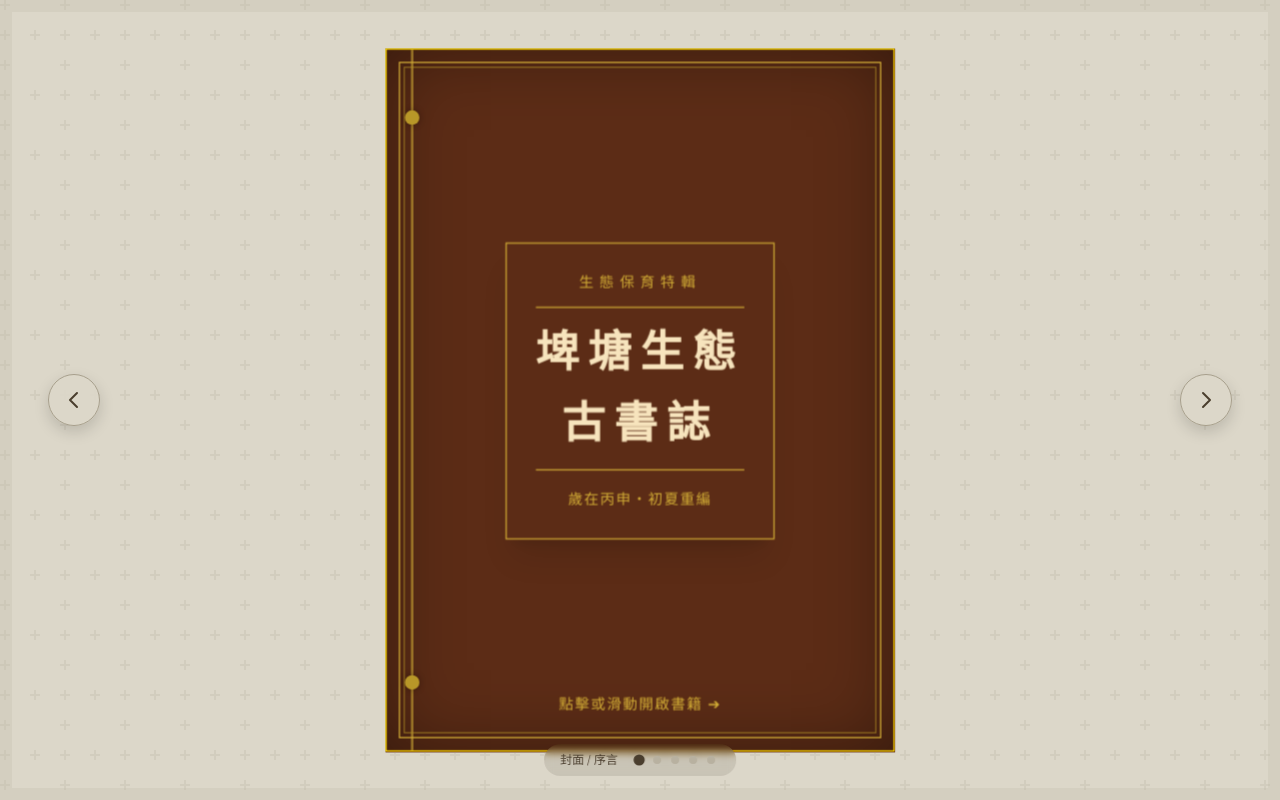
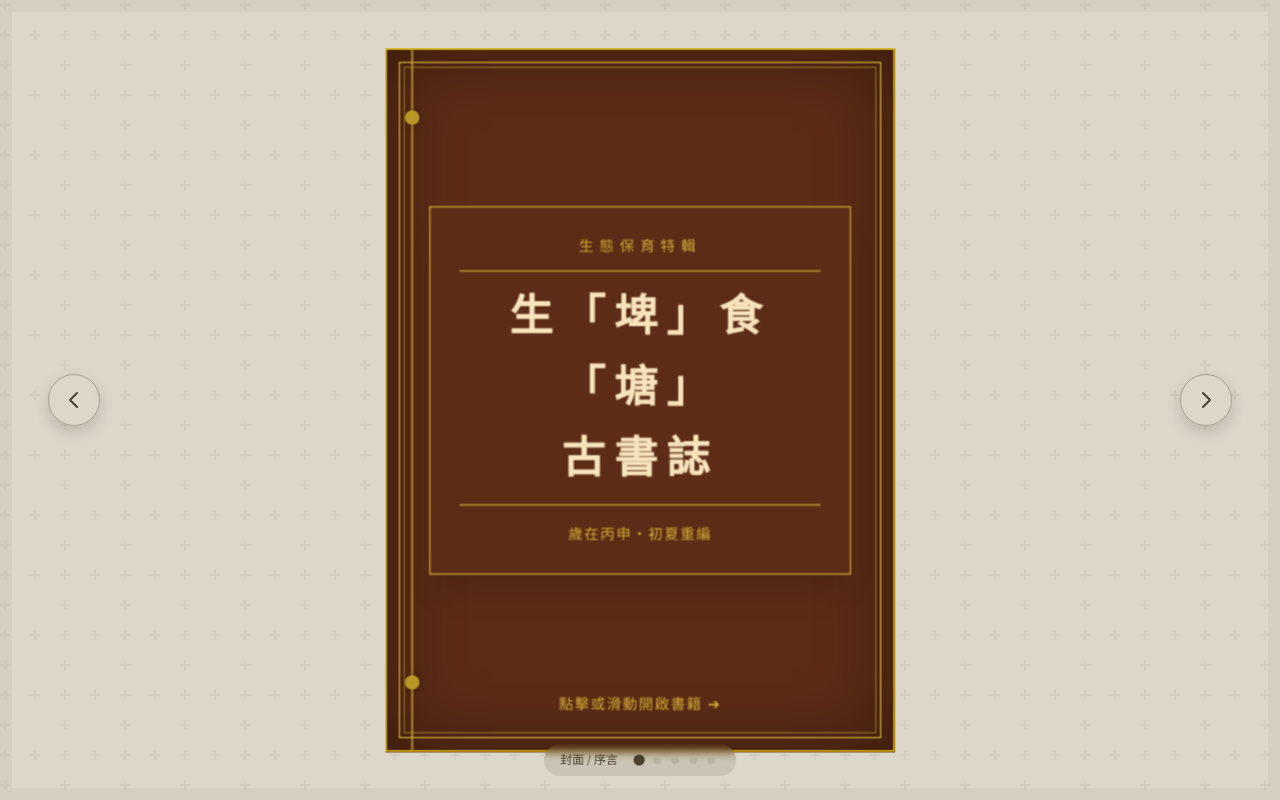
Before and after one commit to YunHan-Johnlu/Menu, a plain HTML site: page index.html in a window 1280 px wide. Drawn offline with nearby package versions, Linux system fonts and the light colour scheme.

Commit message:
Update index.html

```diff
--- a/index.html
+++ b/index.html
@@ -3,8 +3,7 @@
 <head>
     <meta charset="UTF-8">
     <meta name="viewport" content="width=device-width, initial-scale=1.0">
-    <title>埤塘生態古書誌</title>
-    <!-- 引入 Tailwind CSS 確保排版與按鈕樣式 -->
+    <title>生「埤」食「塘」</title>
     <script src="https://cdn.tailwindcss.com"></script>
     <link href="https://fonts.googleapis.com/css2?family=Noto+Serif+TC:wght@400;700&display=swap" rel="stylesheet">
     <style>
@@ -249,7 +248,7 @@
                     <div class="border border-[#d4af37] p-6 text-center bg-[#5c2c16] shadow-xl">
                         <span class="text-xs tracking-[0.4em] text-[#d4af37] block mb-3">生態保育特輯</span>
                         <h1 class="text-4xl font-bold tracking-[0.2em] leading-relaxed text-[#f7e4bd] py-2 border-y border-[#d4af37]">
-                            埤塘生態<br>古書誌
+                           生「埤」食「塘」<br>古書誌
                         </h1>
                         <p class="text-xs text-[#d4af37] mt-4 tracking-widest">歲在丙申・初夏重編</p>
                     </div>
@@ -280,7 +279,7 @@
                     <img src="1.png" alt="" onerror="handleImageError(this, '田園幻夢')">
                 </div>
                 <p class="text-[15px] leading-relaxed text-[#423521] text-justify px-2 font-light">
-                    福壽螺，外來之物，引埤塘之劫。碎巧克力如沃土，粉色卵塊現原形，實為生態警世之作。
+                    福壽螺者，本為充飢而引，因味劣遭棄。遂據埤塘，肆虐農苗，擠排本土。其卵碎如巧克力，粉色簇聚，赫然現世，誠生態之巨蠹也。
                 </p>
                 <div class="text-xs text-[#a69e8b] mt-2">— 頁 壹 —</div>
             </div>
@@ -323,7 +322,7 @@
                     <img src="4.png" alt="" onerror="handleImageError(this, '爆炒龍蝨')">
                 </div>
                 <p class="text-[15px] leading-relaxed text-[#423521] text-justify px-2 font-light">
-                    水中潛者，龍蝨之屬。爆炒以存其鮮，此乃水域清澈與否之明鏡。
+                    龍蝨者，埤塘之猛勇，擅游且負氣泡以潛，能控魚蟲之繁，衛水域之平；其對水質尤敏，農藥稍染則絕跡，故為環境良標。今取而烹之，爆炒以存其鮮。
                 </p>
                 <div class="text-xs text-[#a69e8b] mt-2">— 頁 肆 —</div>
             </div>
@@ -339,7 +338,7 @@
                 <div class="my-4 text-sm leading-relaxed text-[#423521] space-y-4 text-justify font-light px-2">
                     <p>誌終。埤塘雖小，乾坤極大。</p>
                     <p>物競天擇，本為自然。然人為引進之物，往往打破天地千百年來之平衡。福壽螺與原生萍蓬草之消長、水蠆與龍蝨等水棲昆蟲之棲地喪失，皆在昭示保護生態之迫切。</p>
-                    <p class="text-right text-xs mt-6 text-[#8e836d]">桃園埤塘生態保育小組 謹記</p>
+                    <p class="text-right text-xs mt-6 text-[#8e836d]">武陵高中埤塘生態保育小組 謹記</p>
                 </div>
                 <div class="text-xs text-[#a69e8b] mt-auto">— 終 頁 —</div>
             </div>
```
